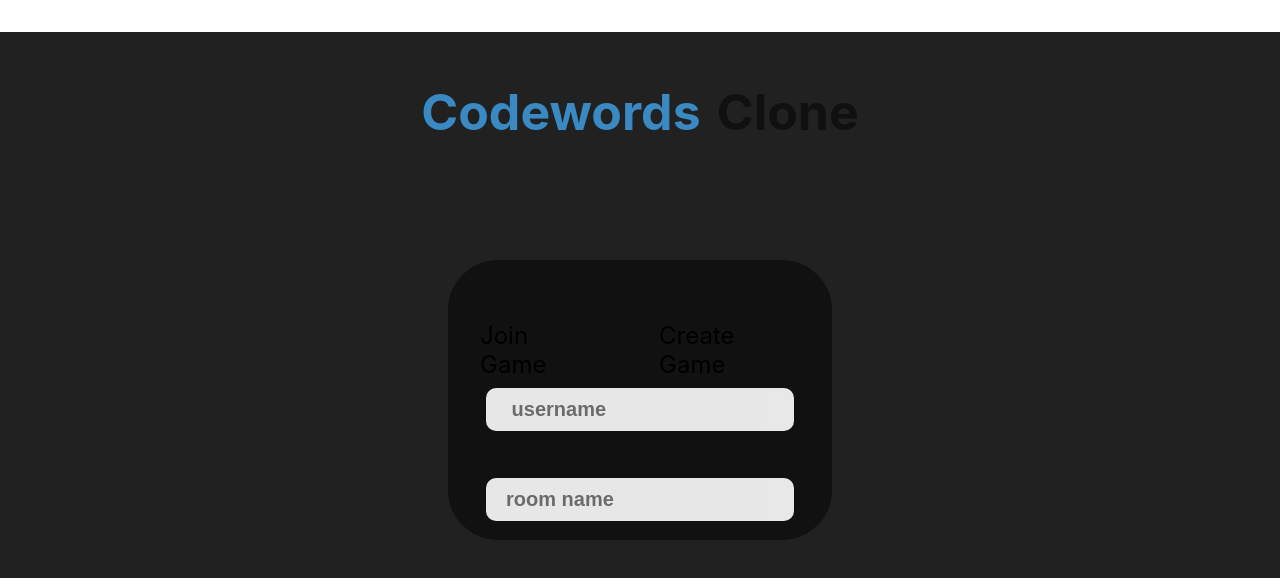
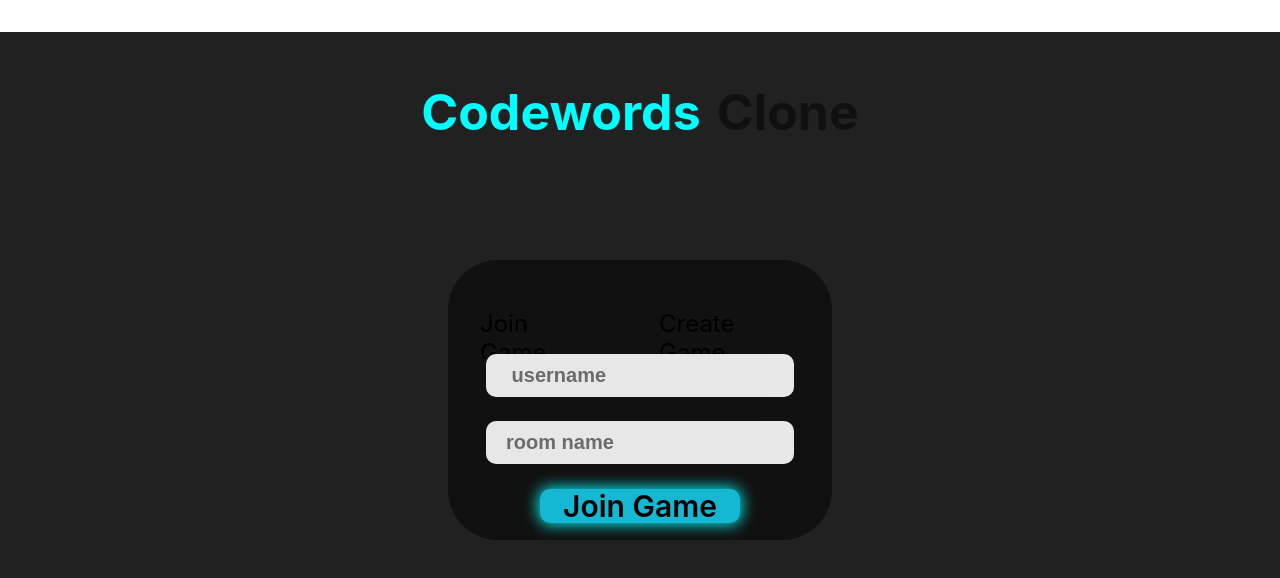
Before and after one commit to MHassan47/Codewords-Clone, a React (Create React App) app: page / in a window 1280 px wide. Shown: the top 578 px of the page. Built offline with nearby package versions, Linux system fonts and the light colour scheme.

Commit message:
enhances color scheme of landing/logo

```diff
--- a/src/components/Landing/Landing.css
+++ b/src/components/Landing/Landing.css
@@ -12,12 +12,13 @@
   opacity: 0.5;
 }
 p {
-  color: rgb(58, 137, 194);
+  color: #0ff;
 }
 
 .landing_container {
   display: flex;
   flex-direction: column;
+  align-items: center;
   justify-content: space-around;
   position: absolute;
   left: 50%;
@@ -44,7 +45,7 @@ p {
 }
 
 .header > *:hover {
-  color: rgb(58, 137, 194);
+  color: #0ff;
   font-size: 28px;
   transform: 0.5s;
 }
@@ -68,3 +69,16 @@ input {
   border-radius: 10px;
   padding: 5px 20px;
 }
+
+.join_btn {
+  display: flex;
+  justify-content: center;
+  align-items: center;
+  font-size: 30px;
+  font-weight: 600;
+  background-color: rgb(21, 184, 210);
+  border-radius: 10px;
+  width: 200px;
+  height: 12%;
+  box-shadow: 0 0 15px 1px #0ff;
+}
--- a/src/components/Landing/Landing.js
+++ b/src/components/Landing/Landing.js
@@ -19,6 +19,7 @@ function Landing() {
         <div className="room_name">
           <input type="text" placeholder="room name" />
         </div>
+        <div className="join_btn">Join Game</div>
       </div>
     </div>
   );
```
